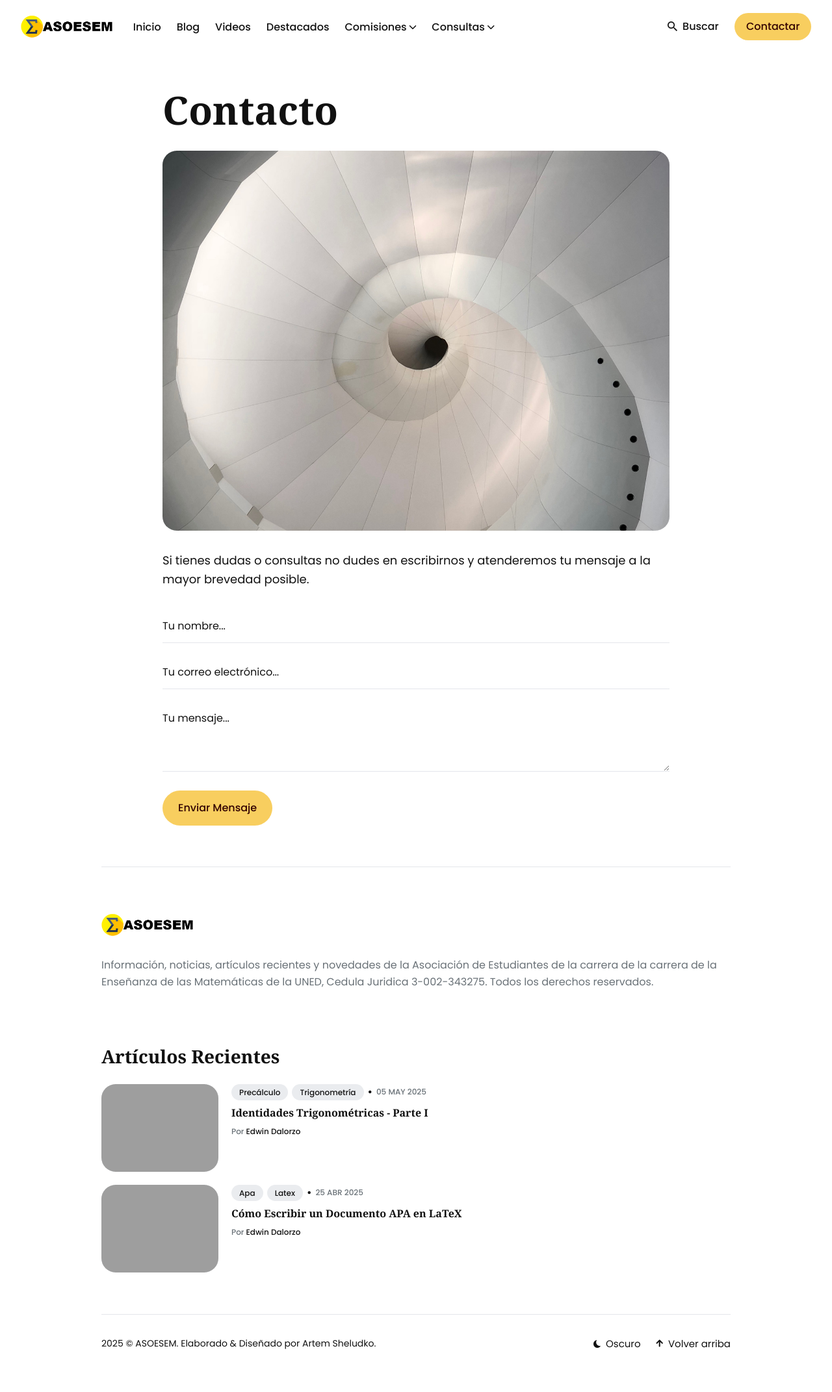
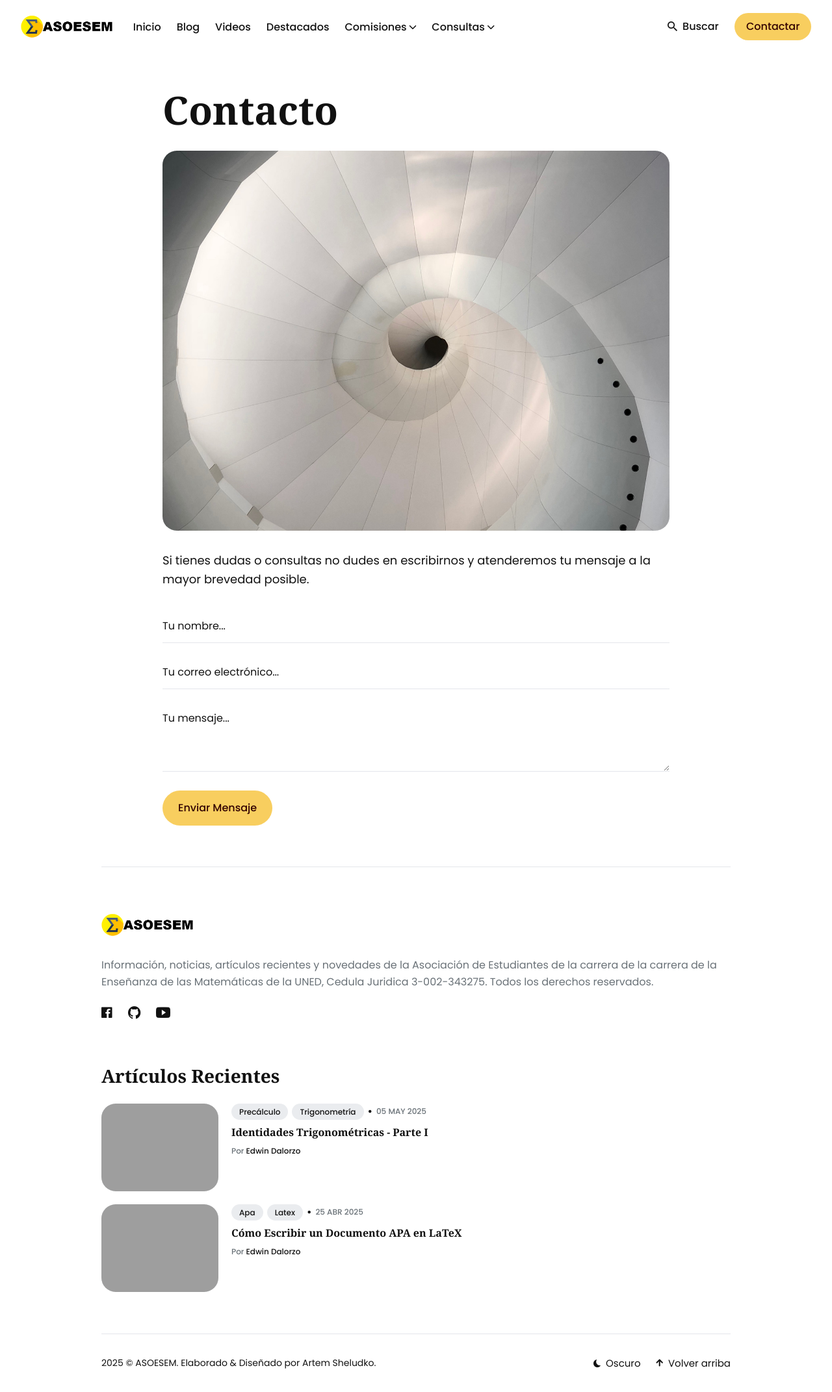
Before and after one commit to asoesem/asoesem.github.io, a Jekyll site: the page built from _pages/contact.html, in a window 1280 px wide. Shown: the whole page at 65% size. Built offline with Jekyll 4.4.1, drawn with Linux system fonts in a browser that asks for light colours; before the commit the page ends 2113 px from its top, so only the background shows below that; grey boxes are pictures that could not be loaded.

Commit message:
Habilita los links sociales

```diff
--- a/_data/settings.yml
+++ b/_data/settings.yml
@@ -83,12 +83,12 @@ footer_description: Información, noticias, artículos recientes y novedades de
 
 
 # Social Links
-# social:
+social:
 # - {icon: "twitter", link: "https://twitter.com"}
-# - {icon: "facebook", link: "https://www.facebook.com/asoesem.org"}
+- {icon: "facebook", link: "https://www.facebook.com/asoesem.org"}
 # - {icon: "codepen", link: "https://codepen.io"}
-# - {icon: "github", link: "https://github.com"}
-# - {icon: "youtube", link: "https://www.youtube.com/@asoesemunedcr"}
+- {icon: "github", link: "https://github.com/asoesem/asoesem.github.io"}
+- {icon: "youtube", link: "https://www.youtube.com/@asoesemunedcr"}
 # - {icon: "instagram", link: "https://www.instagram.com/asoesem_uned/"}
 
 # Por ejemplo, para agregar un nuevo enlance al pie de página - {icon: "instagram", link: "https://instagram.com"}
```
